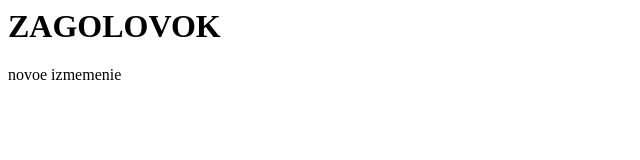
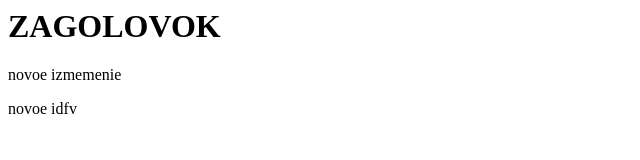
Before and after one commit to HoroshiyKirya/repos, a plain HTML site: page index.html in a window 1280 px wide. Shown: the full height of the page, 0-640 px from the left. Drawn offline with Linux system fonts and the light colour scheme.

Commit message:
Vtoroe IZMENENIE

```diff
--- a/index.html
+++ b/index.html
@@ -14,7 +14,7 @@
     <h1>ZAGOLOVOK</h1>
     <p>novoe izmemenie</p>
 
-
+    <p>novoe idfv</p>
 
 </body>
 
```
